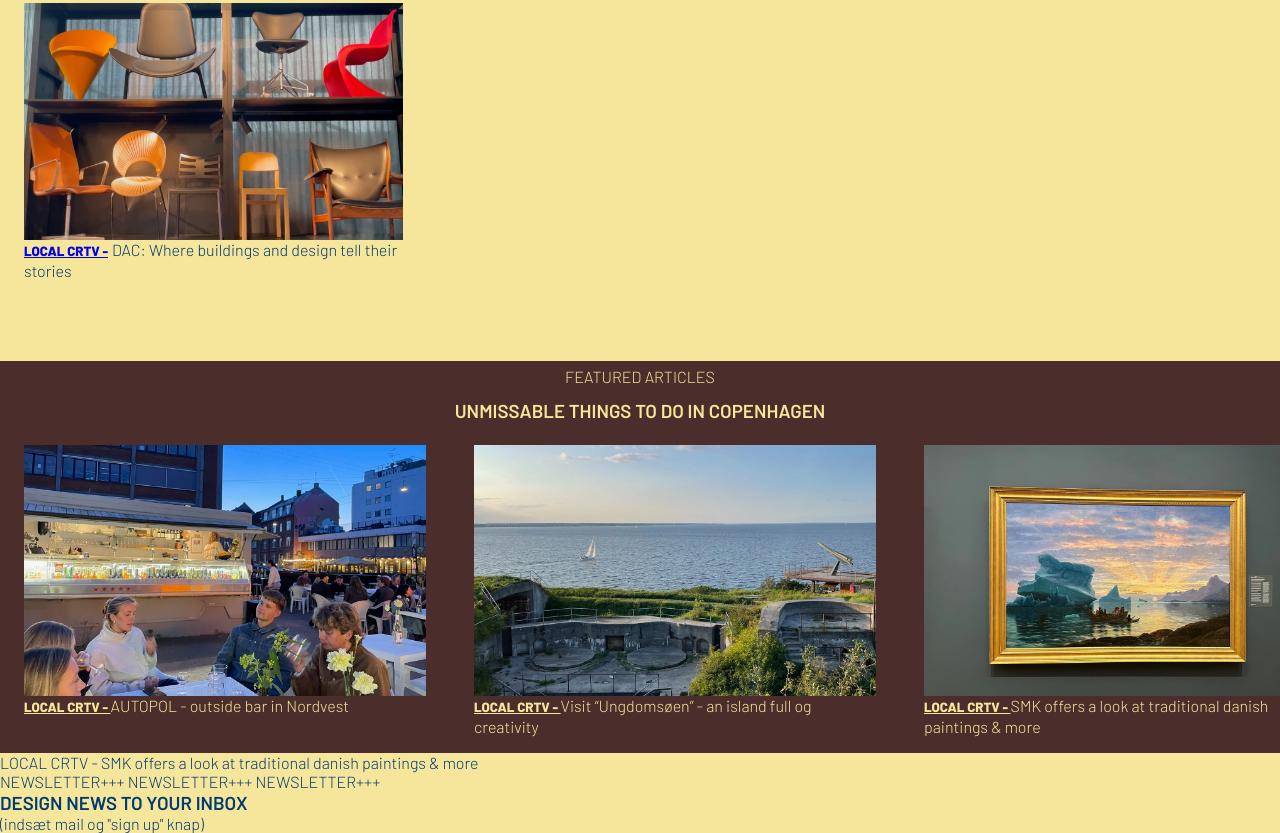
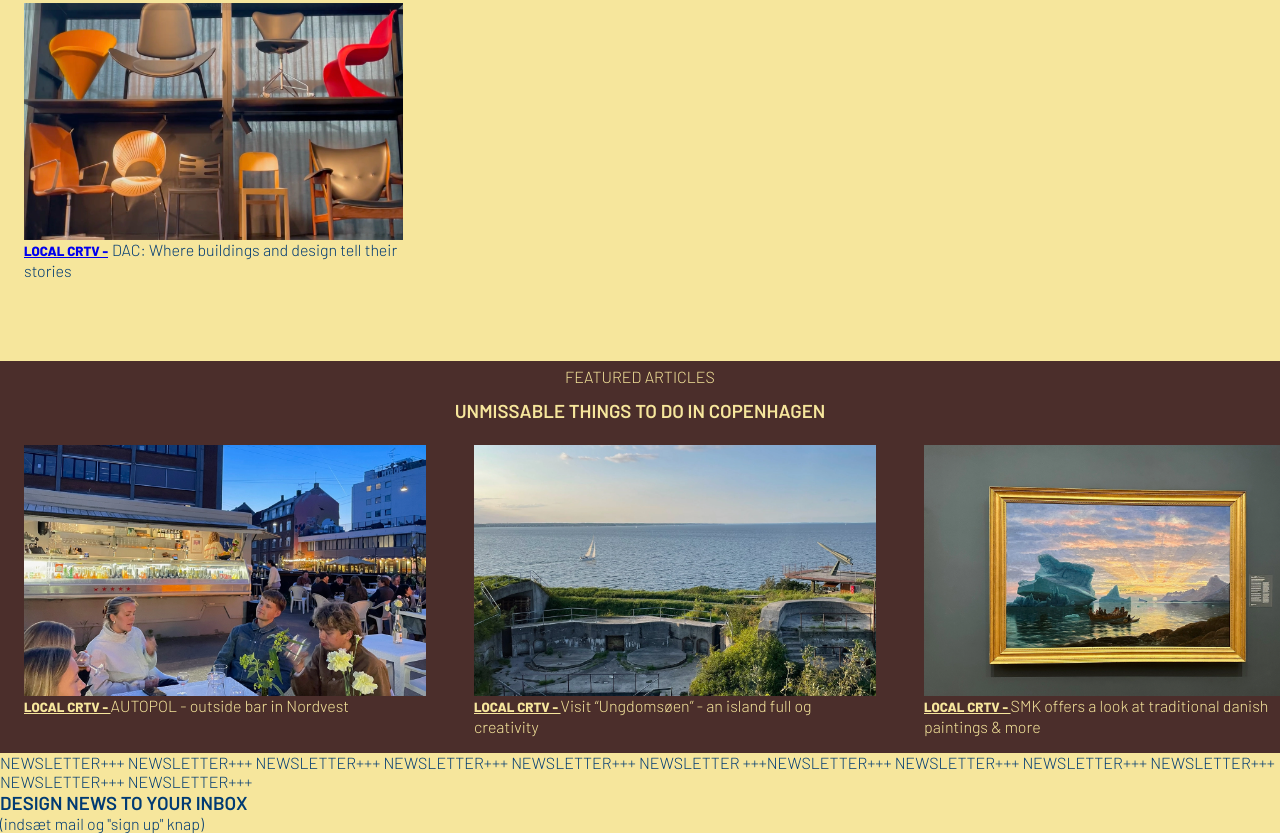
Before and after one commit to loje0003/crtv-esc, an Astro site: page / in a window 1280 px wide. Shown: the part 794-1627 px from the top of the page. Built offline with nearby package versions, Linux system fonts and the light colour scheme; Astro itself is replaced by a stand-in of ours.

Commit message:
footer_1

```diff
--- a/src/components/Footer.astro
+++ b/src/components/Footer.astro
@@ -0,0 +1,5 @@
+<footer>
+  <p>NEWSLETTER+++ NEWSLETTER+++ NEWSLETTER+++ NEWSLETTER+++ NEWSLETTER+++ NEWSLETTER +++NEWSLETTER+++ NEWSLETTER+++ NEWSLETTER+++ NEWSLETTER+++ NEWSLETTER+++ NEWSLETTER+++</p>
+  <h3>DESIGN NEWS TO YOUR INBOX</h3>
+  <p>(indsæt mail og "sign up" knap)</p>
+</footer>
--- a/src/pages/index.astro
+++ b/src/pages/index.astro
@@ -2,6 +2,7 @@
 import "../style/style.css";
 import Card from "../components/Card.astro";
 import PageLayout from "../layouts.astro/PageLayout.astro";
+import Footer from "../components/Footer.astro";
 ---
 
 <PageLayout title="index">
@@ -29,11 +30,5 @@ import PageLayout from "../layouts.astro/PageLayout.astro";
       </div>
     </section>
   </body>
-
-  <footer>
-    <p>LOCAL CRTV - SMK offers a look at traditional danish paintings & more</p>
-    <p>NEWSLETTER+++ NEWSLETTER+++ NEWSLETTER+++</p>
-    <h3>DESIGN NEWS TO YOUR INBOX</h3>
-    <p>(indsæt mail og "sign up" knap)</p>
-  </footer>
+  <Footer />
 </PageLayout>
```
